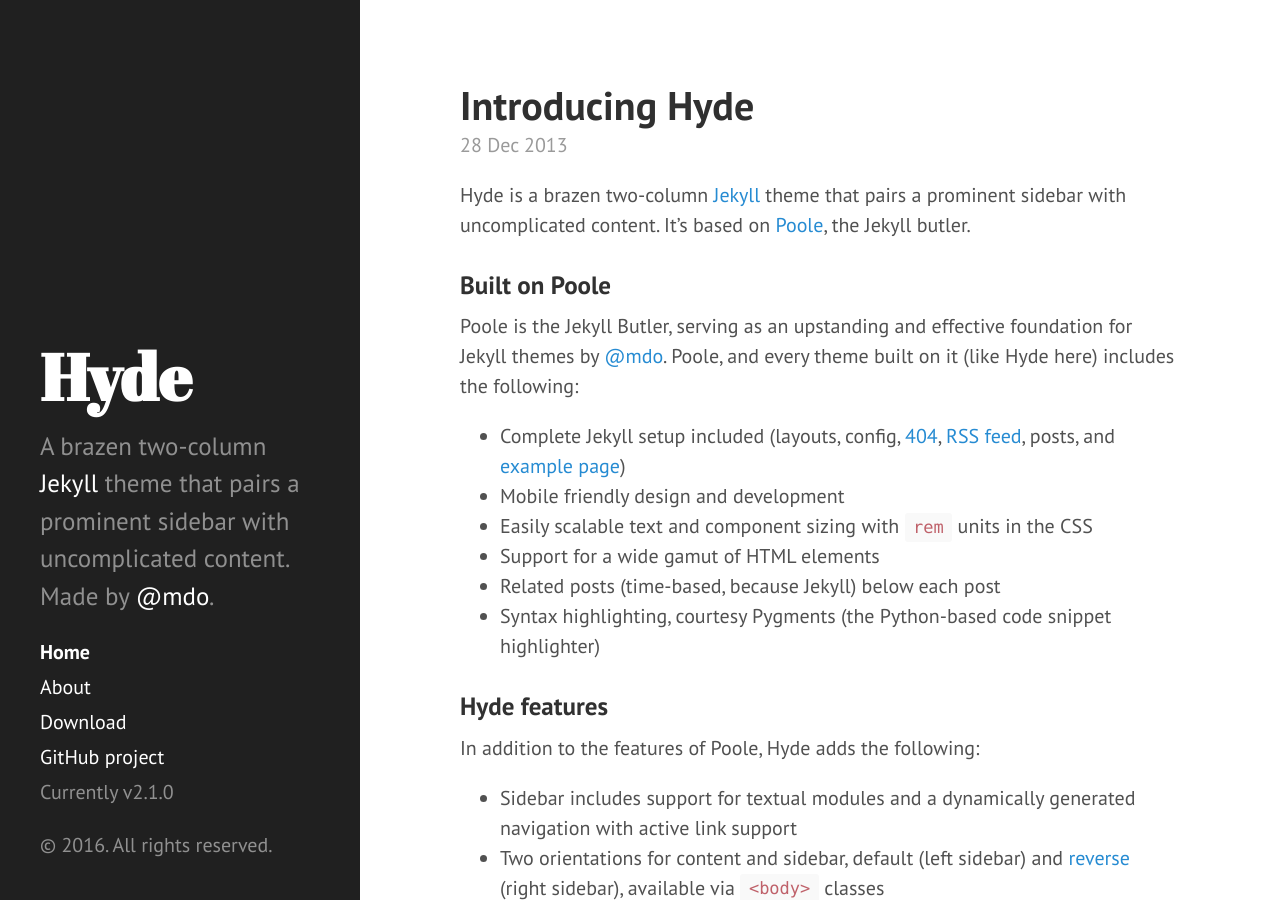
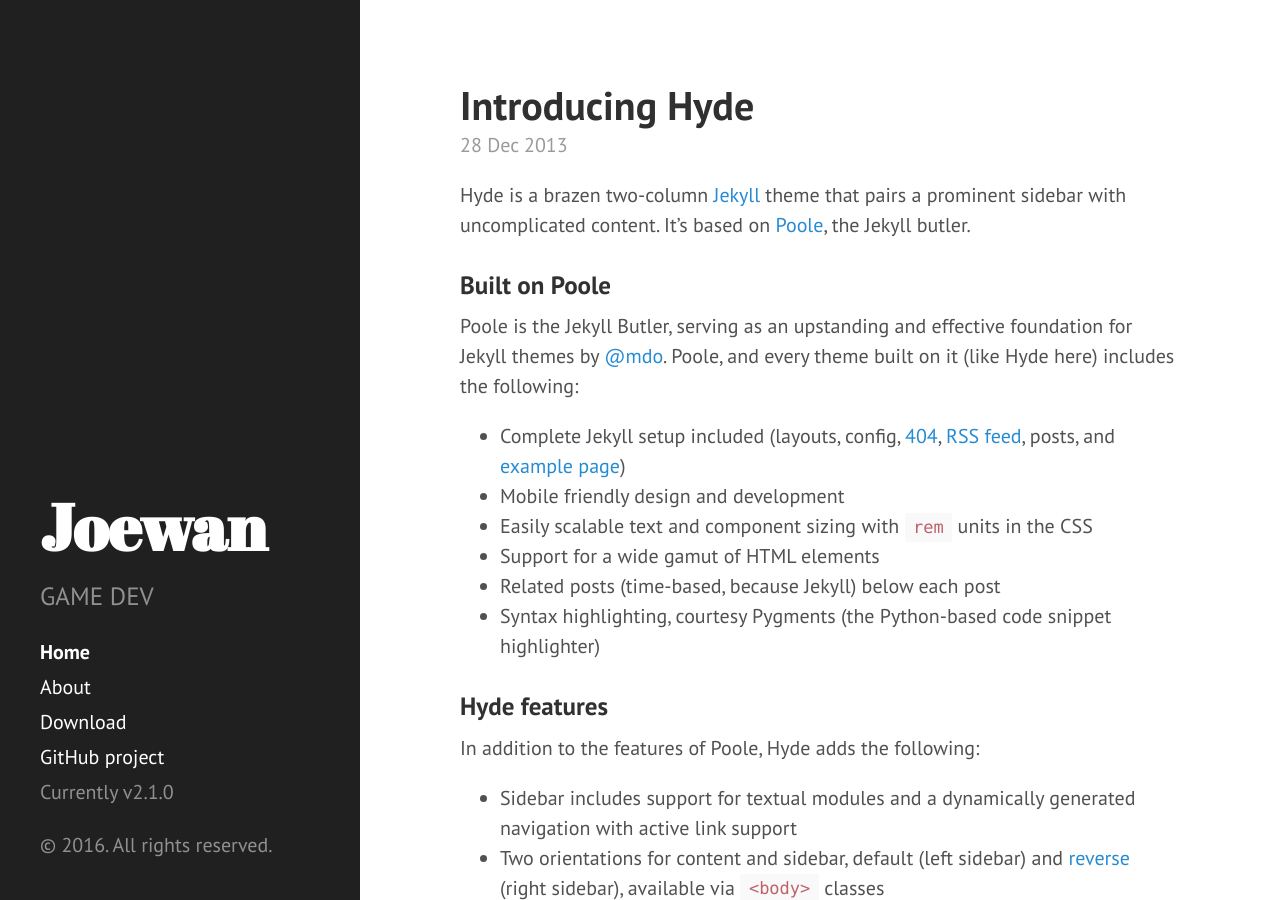
Before and after one commit to joewan/joewan.github.io, a Jekyll site: the page built from index.html, in a window 1280 px wide and 900 px high. Built offline with Jekyll 4.4.1, drawn with Linux system fonts in a browser that asks for light colours; Markdown is read by kramdown in place of the engine named in the settings; the list of posts is cut into pages by our own code.

Commit message:
update config yml.

```diff
--- a/_config.yml
+++ b/_config.yml
@@ -7,10 +7,10 @@ permalink:        pretty
 relative_permalinks: true
 
 # Setup
-title:            Hyde
+title:            Joewan
 tagline:          'A Jekyll theme'
-description:      'A brazen two-column <a href="http://jekyllrb.com" target="_blank">Jekyll</a> theme that pairs a prominent sidebar with uncomplicated content. Made by <a href="https://twitter.com/mdo" target="_blank">@mdo</a>.'
-url:              http://hyde.getpoole.com
+description:      'GAME DEV'
+url:              http://joewan.github.io
 baseurl:          /
 
 author:
```
